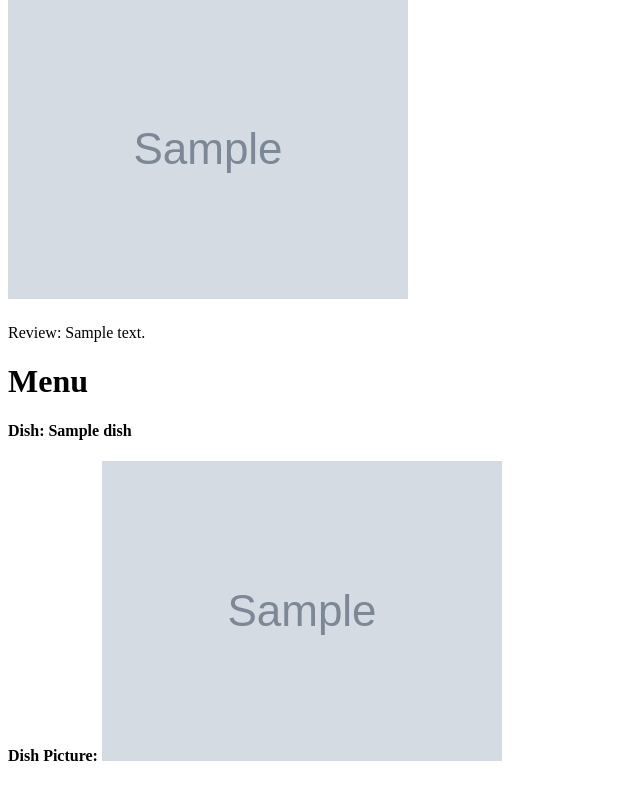
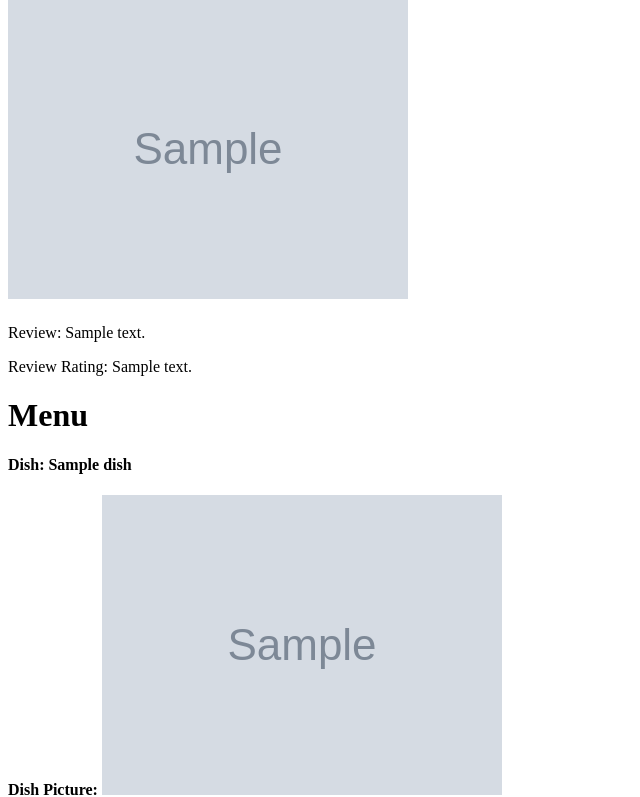
Before and after one commit to yjpan47/orbital2018, a Django app: template templates/first_app/restaurant.html in a window 1280 px wide. Shown: the part 1074-1871 px from the top of the page, without its empty margins (0-640 px from the left). Before the commit the page ends 1835 px from the top, so only its background shows below. Run offline with Django 3.2, Linux system fonts and the light colour scheme; the template is opened without the code that fills it: most values are stand-ins (such as "Sample title", 1, 10 or a date in 2020); grey boxes marked "Sample" are stand-in pictures.

Commit message:
Conflict pull request

```diff
--- a/templates/first_app/index.html
+++ b/templates/first_app/index.html
@@ -1,6 +1,7 @@
 <!DOCTYPE html>
 {% load staticfiles %}
 
+<!-- Conflict Fork -->
 <html lang="en" dir="ltr">
   <head>
     <title>MakaNUS Home</title>
--- a/templates/first_app/restaurant.html
+++ b/templates/first_app/restaurant.html
@@ -64,6 +64,7 @@
     <h4><img src="{{review.user.userprofile.profile_pic.url}}"></h4>
   {% endif %}
   <p>Review: {{review.review}}</p>
+  <p>Review Rating: {{review.review}}</p>
 
 {% endfor %}
 
```
